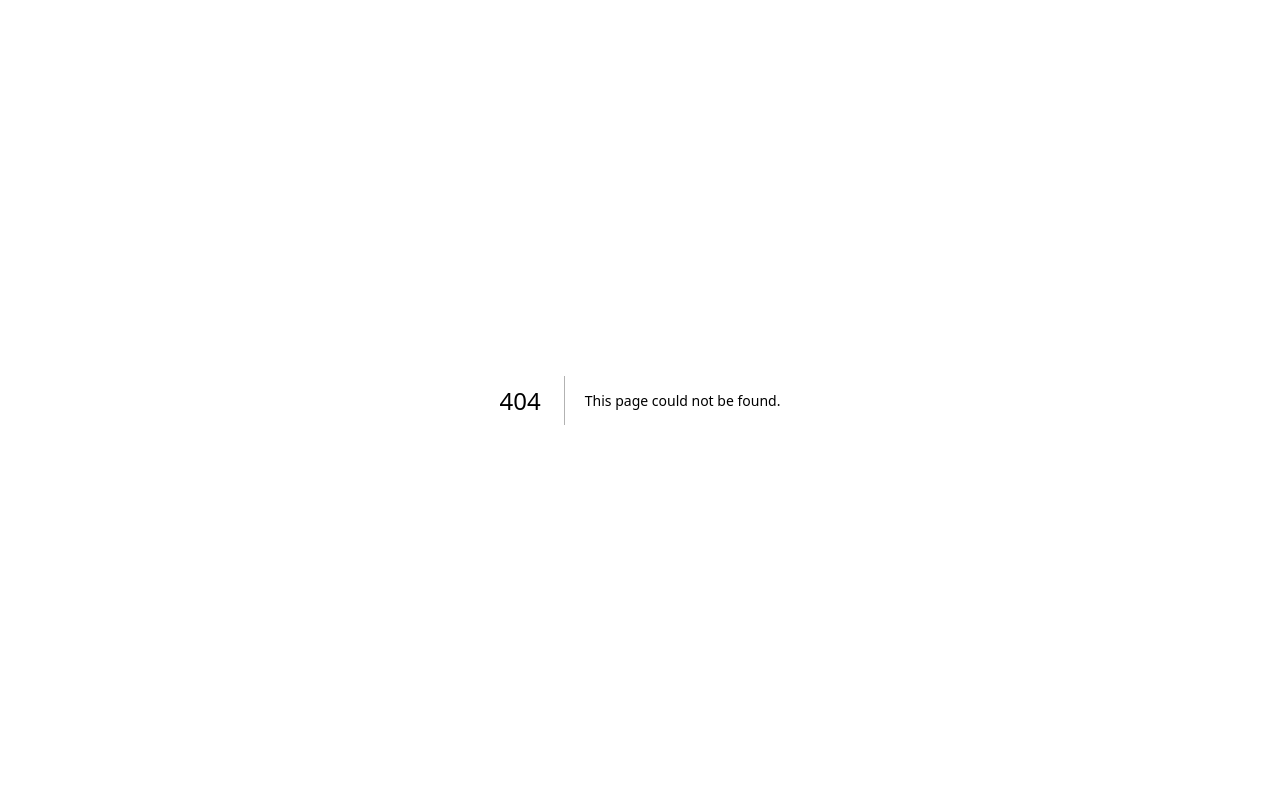
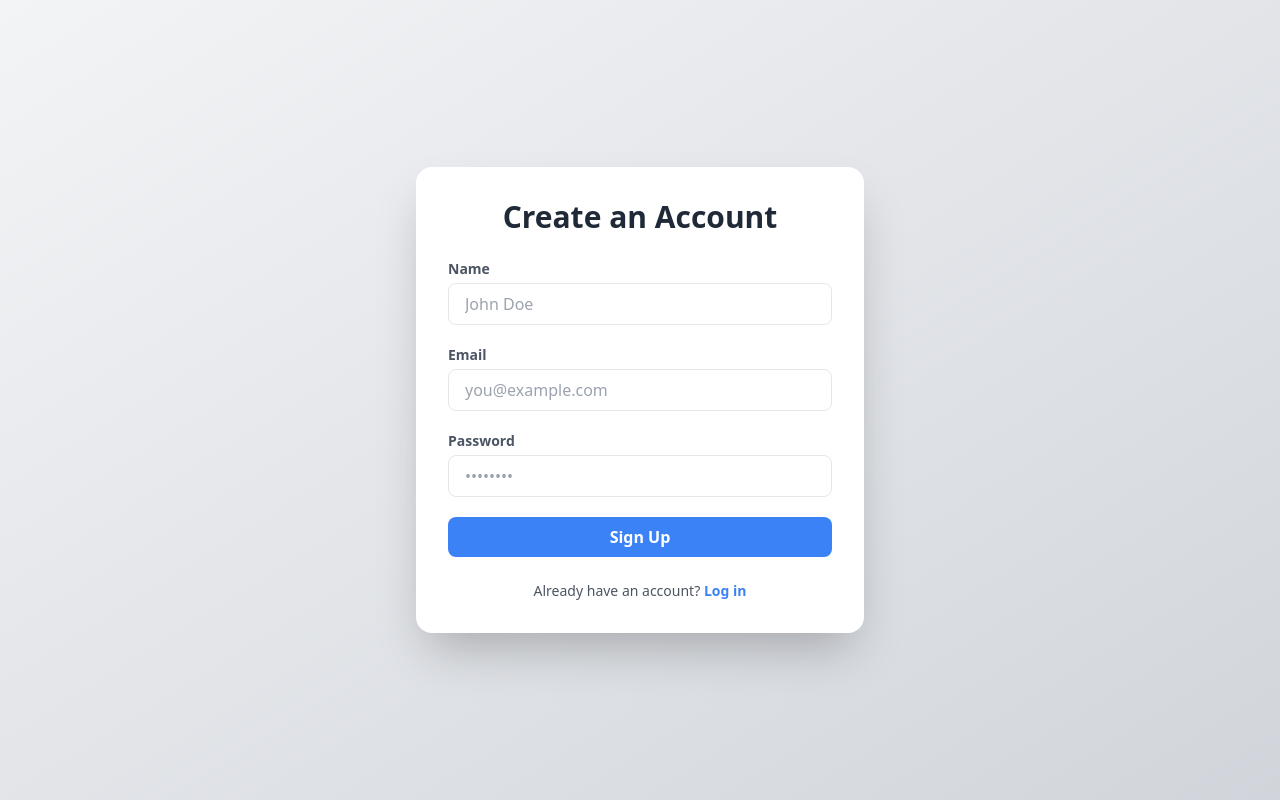
Before and after one commit to mubashar-mizA/inventory-control-next, a Next.js app: page /pages/register in a window 1280 px wide. Before the commit this address had no page. Built offline with nearby package versions, Linux system fonts and the light colour scheme.

Commit message:
adding  app/pages/register/

```diff
--- /dev/null
+++ b/app/pages/register/page.jsx
@@ -0,0 +1,108 @@
+'use client';
+import { useState } from 'react';
+import { useRouter } from 'next/navigation';
+import Link from 'next/link';
+
+export default function RegisterPage() {
+    const router = useRouter();
+    const [name, setName] = useState('')
+    const [email, setEmail] = useState('')
+    const [password, setPassword] = useState('')
+
+    const [error, setError] = useState('');
+    const [loading, setLoading] = useState(false);
+
+    const handleRegistration = async (e) => {
+        e.preventDefault();
+        setError('');
+        setLoading(true);
+        try {
+            const res = await fetch('/api/auth/register', {
+                method: 'POST',
+                headers: { 'Content-Type': 'application/json' },
+                body: JSON.stringify({ name, email, password }),
+            });
+
+            const data = await res.json();
+            if (!res.ok) throw new Error(data.message || 'Registration failed');
+
+            router.push('/pages/login');
+        } catch (err) {
+            setError(err.message);
+        } finally {
+            setLoading(false);
+        }
+    };
+
+    return (
+        <div className="flex min-h-screen items-center justify-center bg-gradient-to-br from-gray-100 to-gray-300 p-6">
+            <div className="w-full max-w-md rounded-2xl bg-white p-8 shadow-2xl">
+                <h2 className="mb-6 text-center text-3xl font-bold text-gray-800">Create an Account</h2>
+
+                {error && <p className="mb-4 text-sm text-red-500">{error}</p>}
+
+                <form className="space-y-5">
+                    <div>
+                        <label className="block text-sm font-semibold text-gray-600">Name</label>
+                        <input
+                            type="text"
+                            name="name"
+                            value={name}
+                            onChange={(e) => {
+                                setName(e.target.value)
+                            }}
+                            required
+                            placeholder="John Doe"
+                            className="mt-1 w-full rounded-lg border px-4 py-2 outline-none focus:ring-2 focus:ring-blue-400"
+                        />
+                    </div>
+
+                    <div>
+                        <label className="block text-sm font-semibold text-gray-600">Email</label>
+                        <input
+                            type="email"
+                            name="email"
+                            value={email}
+                            onChange={(e) => {
+                                setEmail(e.target.value)
+                            }}
+                            required
+                            placeholder="you@example.com"
+                            className="mt-1 w-full rounded-lg border px-4 py-2 outline-none focus:ring-2 focus:ring-blue-400"
+                        />
+                    </div>
+
+                    <div>
+                        <label className="block text-sm font-semibold text-gray-600">Password</label>
+                        <input
+                            type="password"
+                            name="password"
+                            value={password}
+                            onChange={(e) => {
+                                setPassword(e.target.value)
+                            }}
+                            required
+                            placeholder="••••••••"
+                            className="mt-1 w-full rounded-lg border px-4 py-2 outline-none focus:ring-2 focus:ring-blue-400"
+                        />
+                    </div>
+
+                    <button
+                        onClick={handleRegistration}
+                        disabled={loading}
+                        className="w-full rounded-lg bg-blue-500 px-4 py-2 font-bold text-white transition hover:bg-blue-600 disabled:opacity-50"
+                    >
+                        {loading ? 'Signing up...' : 'Sign Up'}
+                    </button>
+                </form>
+
+                <p className="mt-6 text-center text-sm text-gray-600">
+                    Already have an account?{' '}
+                    <Link href="/auth/login" className="font-semibold text-blue-500 hover:underline">
+                        Log in
+                    </Link>
+                </p>
+            </div>
+        </div>
+    );
+}
```
